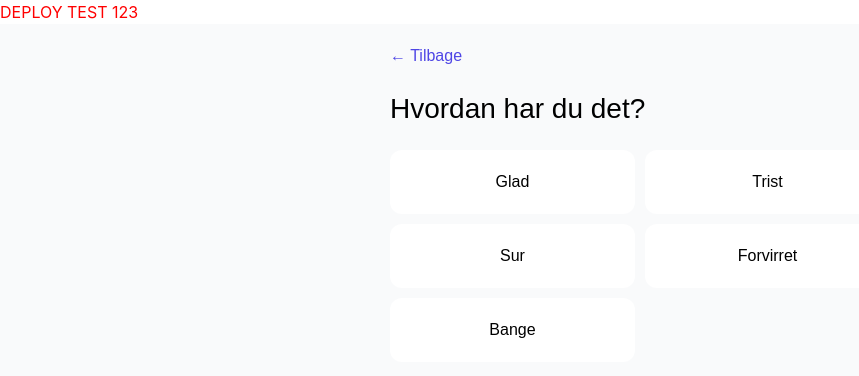
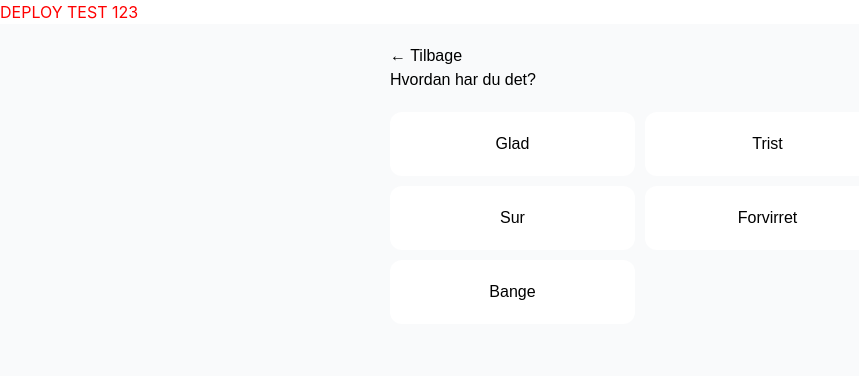
Before and after one commit to talhaahussein-design/St-tteguide, a React (Vite) app: page / in a window 1280 px wide. Both pictures are taken after a click on the button "😊 Følelser". Shown: the top 376 px of the page, without its empty margins (0-859 px from the left). Built offline with nearby package versions, Linux system fonts and the light colour scheme.

Commit message:
Refactor component names and update styles

```diff
--- a/src/App.jsx
+++ b/src/App.jsx
@@ -1,5 +1,4 @@
-console.log("NEW DEPLOY TEST");
-  import React, { useState } from "react";
+import { useState } from "react";
 
 export default function App() {
   const [screen, setScreen] = useState("home");
@@ -7,44 +6,42 @@ export default function App() {
   return (
     <div style={styles.app}>
       {screen === "home" && (
-        <HomeScreen onNavigate={setScreen} />
+        <Home onNavigate={setScreen} />
       )}
 
       {screen === "feelings" && (
-        <FeelingsScreen onBack={() => setScreen("home")} />
+        <Feelings onBack={() => setScreen("home")} />
       )}
     </div>
   );
 }
 
-function HomeScreen({ onNavigate }) {
+function Home({ onNavigate }) {
   return (
     <div style={styles.container}>
-      <h1 style={styles.title}>Støtteguiden</h1>
-      <p style={styles.subtitle}>Vælg en funktion</p>
+      <h1>Støtteguiden</h1>
+      <p>Vælg en funktion</p>
 
-      <button style={styles.card} onClick={() => onNavigate("feelings")}>
+      <button style={styles.button} onClick={() => onNavigate("feelings")}>
         😊 Følelser
       </button>
     </div>
   );
 }
 
-function FeelingsScreen({ onBack }) {
-  const feelings = ["Glad", "Trist", "Sur", "Forvirret", "Bange"];
+function Feelings({ onBack }) {
+  const items = ["Glad", "Trist", "Sur", "Forvirret", "Bange"];
 
   return (
     <div style={styles.container}>
-      <button style={styles.back} onClick={onBack}>
-        ← Tilbage
-      </button>
+      <button onClick={onBack}>← Tilbage</button>
 
-      <h2 style={styles.title}>Hvordan har du det?</h2>
+      <h2>Hvordan har du det?</h2>
 
       <div style={styles.grid}>
-        {feelings.map((f) => (
-          <div key={f} style={styles.cardItem}>
-            {f}
+        {items.map((i) => (
+          <div key={i} style={styles.card}>
+            {i}
           </div>
         ))}
       </div>
@@ -54,58 +51,30 @@ function FeelingsScreen({ onBack }) {
 
 const styles = {
   app: {
-    fontFamily: "Arial, sans-serif",
+    fontFamily: "Arial",
     minHeight: "100vh",
     background: "#F9FAFB",
     padding: 20,
   },
-
   container: {
     maxWidth: 500,
     margin: "0 auto",
   },
-
-  title: {
-    fontSize: 28,
-    marginBottom: 10,
+  button: {
+    padding: 16,
+    width: "100%",
+    fontSize: 18,
   },
-
-  subtitle: {
-    color: "#6B7280",
-    marginBottom: 20,
-  },
-
-  card: {
-    width: "100%",
-    padding: 16,
-    borderRadius: 12,
-    border: "none",
-    background: "white",
-    fontSize: 18,
-    cursor: "pointer",
-  },
-
-  back: {
-    marginBottom: 20,
-    border: "none",
-    background: "transparent",
-    fontSize: 16,
-    color: "#4F46E5",
-    cursor: "pointer",
-  },
-
   grid: {
     display: "grid",
     gridTemplateColumns: "1fr 1fr",
     gap: 10,
     marginTop: 20,
   },
-
-  cardItem: {
+  card: {
     padding: 20,
     background: "white",
     borderRadius: 12,
     textAlign: "center",
-    cursor: "pointer",
   },
 };
```
